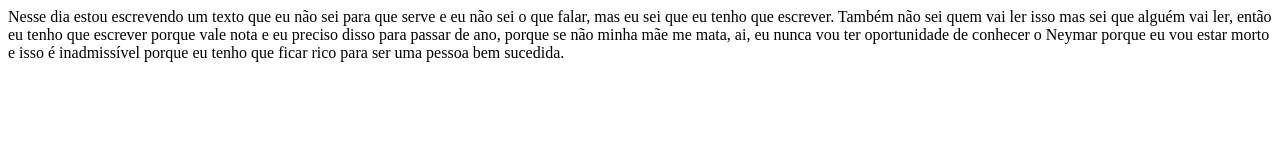
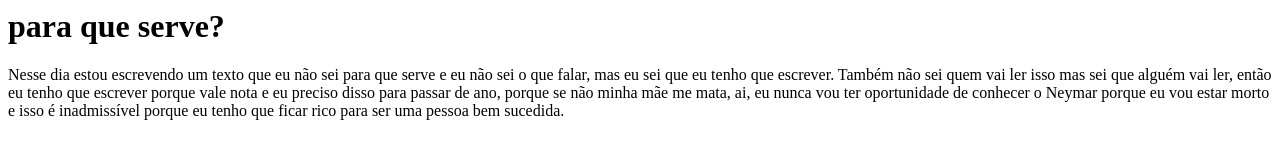
Before and after one commit to ipu1d/ipu1d, a plain HTML site: page indexjvn.html in a window 1280 px wide. Drawn offline with Linux system fonts and the light colour scheme.

Commit message:
Add files via upload
atualização 22.09

```diff
--- a/indexjvn.html
+++ b/indexjvn.html
@@ -1 +1,3 @@
+<title>para que serve?</title>
+<h1>para que serve?</h1>
 <p>Nesse dia estou escrevendo um texto que eu não sei  para que serve e eu não sei o que falar, mas eu sei que eu tenho que escrever. Também não sei quem vai ler isso mas sei que alguém vai ler, então eu tenho que escrever porque vale nota e eu preciso disso para passar de ano, porque se não minha mãe me mata, ai, eu nunca vou ter oportunidade de conhecer o Neymar porque eu vou estar morto e isso é inadmissível porque eu tenho que ficar rico para ser uma pessoa bem sucedida.</p>
```
